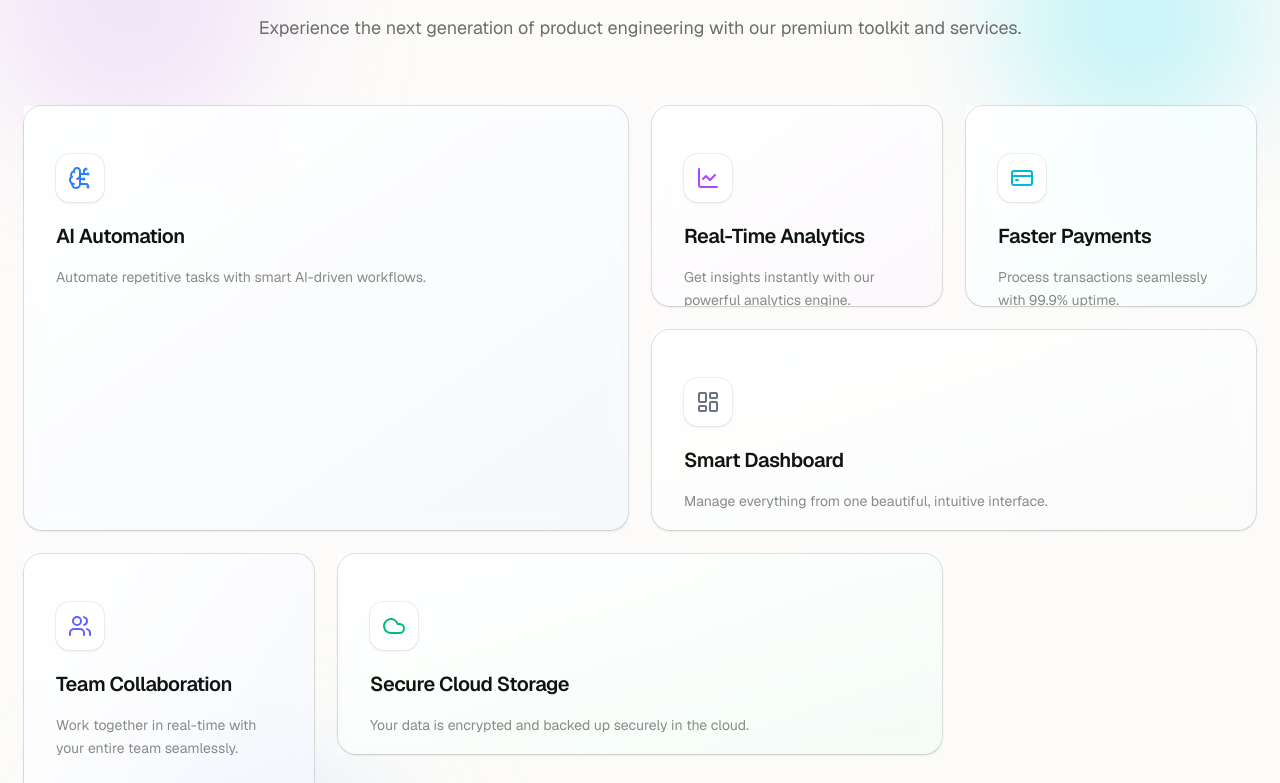
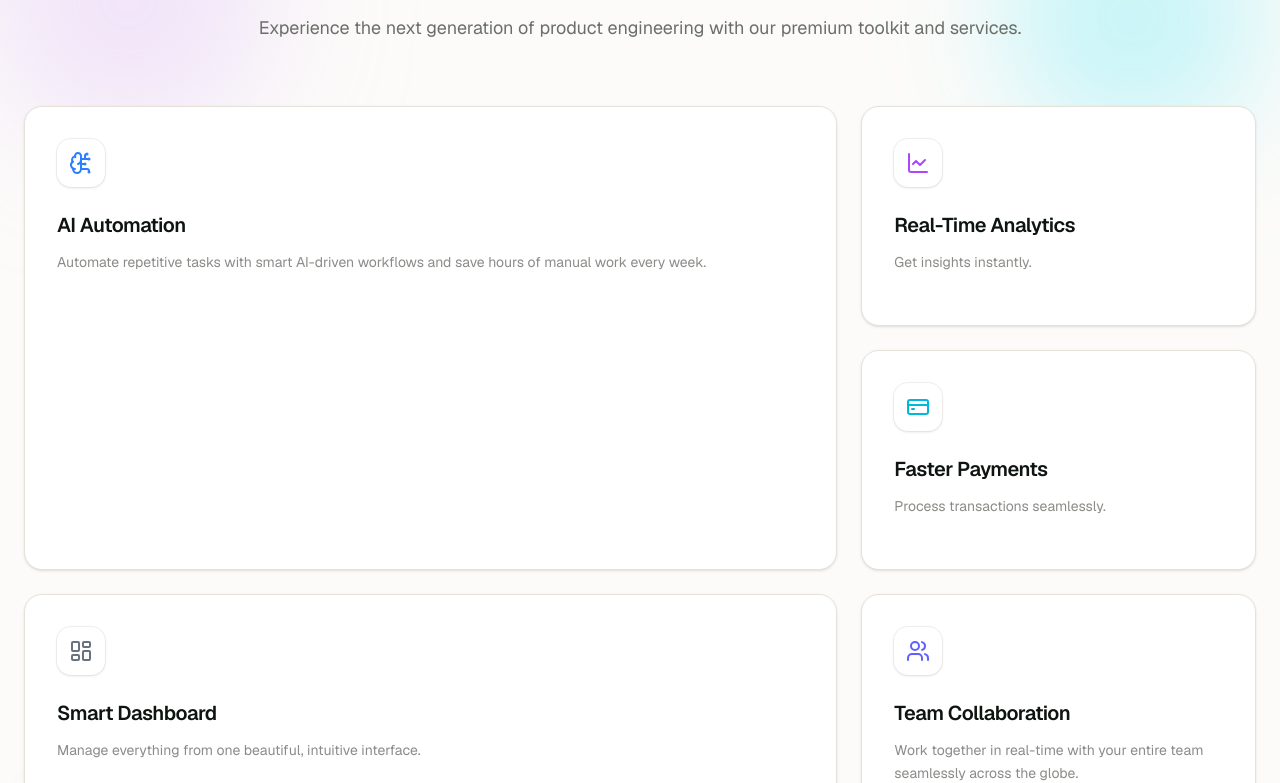
Before and after one commit to mohit0062/apargo, a Next.js app: page / in a window 1280 px wide. Shown: the part 1057-1840 px from the top of the page. Built offline with nearby package versions, Linux system fonts and the light colour scheme.

Commit message:
fix: bento grid layout gaps and add magic card effect

```diff
--- a/src/components/BentoGrid.tsx
+++ b/src/components/BentoGrid.tsx
@@ -1,65 +1,93 @@
 "use client";
 
-import { motion } from "framer-motion";
-import { Card, CardContent, CardHeader, CardTitle } from "@/components/ui/card";
+import { motion, useMotionTemplate, useMotionValue } from "framer-motion";
 import { BrainCircuit, LineChart, CreditCard, LayoutDashboard, Users, Cloud } from "lucide-react";
 import { cn } from "@/lib/utils";
+import { MouseEvent } from "react";
 
 const cards = [
   {
     title: "AI Automation",
-    description: "Automate repetitive tasks with smart AI-driven workflows.",
+    description: "Automate repetitive tasks with smart AI-driven workflows and save hours of manual work every week.",
     icon: BrainCircuit,
-    className: "col-span-1 md:col-span-2 lg:col-span-2 row-span-2 bg-gradient-to-br from-white to-blue-50/50 dark:from-card dark:to-blue-950/20",
+    className: "md:col-span-2 md:row-span-2",
     iconClassName: "text-blue-500",
-    delay: 0.1,
   },
   {
     title: "Real-Time Analytics",
-    description: "Get insights instantly with our powerful analytics engine.",
+    description: "Get insights instantly.",
     icon: LineChart,
-    className: "col-span-1 md:col-span-1 lg:col-span-1 row-span-1 bg-gradient-to-br from-white to-purple-50/50 dark:from-card dark:to-purple-950/20",
+    className: "md:col-span-1 md:row-span-1",
     iconClassName: "text-purple-500",
-    delay: 0.2,
   },
   {
     title: "Faster Payments",
-    description: "Process transactions seamlessly with 99.9% uptime.",
+    description: "Process transactions seamlessly.",
     icon: CreditCard,
-    className: "col-span-1 md:col-span-1 lg:col-span-1 row-span-1 bg-gradient-to-br from-white to-cyan-50/50 dark:from-card dark:to-cyan-950/20",
+    className: "md:col-span-1 md:row-span-1",
     iconClassName: "text-cyan-500",
-    delay: 0.3,
   },
   {
     title: "Smart Dashboard",
     description: "Manage everything from one beautiful, intuitive interface.",
     icon: LayoutDashboard,
-    className: "col-span-1 md:col-span-2 lg:col-span-2 row-span-1 bg-gradient-to-br from-white to-gray-50/50 dark:from-card dark:to-gray-900/20",
+    className: "md:col-span-2 md:row-span-1",
     iconClassName: "text-gray-500",
-    delay: 0.4,
   },
   {
     title: "Team Collaboration",
-    description: "Work together in real-time with your entire team seamlessly.",
+    description: "Work together in real-time with your entire team seamlessly across the globe.",
     icon: Users,
-    className: "col-span-1 md:col-span-1 lg:col-span-1 row-span-2 bg-gradient-to-br from-white to-indigo-50/50 dark:from-card dark:to-indigo-950/20",
+    className: "md:col-span-1 md:row-span-2",
     iconClassName: "text-indigo-500",
-    delay: 0.5,
   },
   {
     title: "Secure Cloud Storage",
-    description: "Your data is encrypted and backed up securely in the cloud.",
+    description: "Your data is encrypted and backed up securely.",
     icon: Cloud,
-    className: "col-span-1 md:col-span-1 lg:col-span-2 row-span-1 bg-gradient-to-br from-white to-emerald-50/50 dark:from-card dark:to-emerald-950/20",
+    className: "md:col-span-2 md:row-span-1",
     iconClassName: "text-emerald-500",
-    delay: 0.6,
   },
 ];
+
+function MagicCard({ children, className }: { children: React.ReactNode; className?: string }) {
+  const mouseX = useMotionValue(0);
+  const mouseY = useMotionValue(0);
+
+  function handleMouseMove({ currentTarget, clientX, clientY }: MouseEvent) {
+    const { left, top } = currentTarget.getBoundingClientRect();
+    mouseX.set(clientX - left);
+    mouseY.set(clientY - top);
+  }
+
+  return (
+    <div
+      className={cn("group relative flex flex-col rounded-2xl bg-card border shadow-sm overflow-hidden", className)}
+      onMouseMove={handleMouseMove}
+    >
+      <motion.div
+        className="pointer-events-none absolute -inset-px rounded-2xl opacity-0 transition duration-300 group-hover:opacity-100"
+        style={{
+          background: useMotionTemplate`
+            radial-gradient(
+              600px circle at ${mouseX}px ${mouseY}px,
+              rgba(26, 135, 84, 0.1),
+              transparent 80%
+            )
+          `,
+        }}
+      />
+      <motion.div
+        className="pointer-events-none absolute inset-0 rounded-2xl opacity-0 transition duration-300 group-hover:opacity-100 ring-1 ring-inset ring-primary/20"
+      />
+      {children}
+    </div>
+  );
+}
 
 export function BentoGrid() {
   return (
     <section className="py-24 relative overflow-hidden bg-white/50 dark:bg-background/50 border-b">
-      {/* Animated Gradient Blobs */}
       <div className="absolute top-0 -left-4 w-72 h-72 bg-purple-300 rounded-full mix-blend-multiply filter blur-3xl opacity-30 animate-blob" />
       <div className="absolute top-0 -right-4 w-72 h-72 bg-cyan-300 rounded-full mix-blend-multiply filter blur-3xl opacity-30 animate-blob animation-delay-2000" />
       <div className="absolute -bottom-8 left-20 w-72 h-72 bg-blue-300 rounded-full mix-blend-multiply filter blur-3xl opacity-30 animate-blob animation-delay-4000" />
@@ -81,38 +109,27 @@ export function BentoGrid() {
           </motion.div>
         </div>
 
-        <div className="grid grid-cols-1 md:grid-cols-3 lg:grid-cols-4 gap-6 auto-rows-[200px]">
+        <div className="grid grid-cols-1 md:grid-cols-3 gap-6 auto-rows-[220px]">
           {cards.map((card, i) => (
             <motion.div
               key={i}
-              className={cn("h-full", card.className)}
+              className={cn("h-full w-full", card.className)}
               initial={{ opacity: 0, y: 20 }}
               whileInView={{ opacity: 1, y: 0 }}
               viewport={{ once: true }}
-              transition={{ duration: 0.5, delay: card.delay }}
-              whileHover={{ y: -5 }}
+              transition={{ duration: 0.4, delay: i * 0.1 }}
             >
-              <Card className="h-full w-full overflow-hidden border-border/40 bg-transparent rounded-2xl shadow-sm hover:shadow-xl transition-all duration-300 group relative backdrop-blur-sm">
-                <div className="absolute inset-0 bg-gradient-to-br from-white/40 to-white/0 dark:from-white/10 dark:to-white/0 opacity-0 group-hover:opacity-100 transition-opacity duration-500" />
-                <div className="absolute inset-0 rounded-2xl ring-1 ring-inset ring-white/20 dark:ring-white/10" />
-
-                {/* Subtle border glow on hover */}
-                <div className="absolute inset-0 rounded-2xl opacity-0 group-hover:opacity-100 transition-opacity duration-500 ring-2 ring-primary/20" />
-
-                <CardHeader className="relative z-10 pt-8 px-8">
-                  <div className={cn("p-3 rounded-xl bg-white dark:bg-card shadow-sm w-fit mb-4 group-hover:scale-110 transition-transform duration-300 ring-1 ring-border/50", card.iconClassName)}>
+              <MagicCard className="h-full w-full p-8 transition-transform duration-300 hover:-translate-y-1">
+                <div className={cn("p-3 rounded-xl bg-white dark:bg-card shadow-sm w-fit mb-6 ring-1 ring-border/50", card.iconClassName)}>
                   <card.icon className="h-6 w-6" />
                 </div>
-                  <CardTitle className="text-xl font-semibold tracking-tight">
+                <h3 className="text-xl font-semibold tracking-tight mb-3">
                   {card.title}
-                  </CardTitle>
-                </CardHeader>
-                <CardContent className="relative z-10 px-8 pb-8">
+                </h3>
                 <p className="text-muted-foreground/80 leading-relaxed text-sm">
                   {card.description}
                 </p>
-                </CardContent>
-              </Card>
+              </MagicCard>
             </motion.div>
           ))}
         </div>
```
Lines whose indentation alone changed are shown as unchanged.
